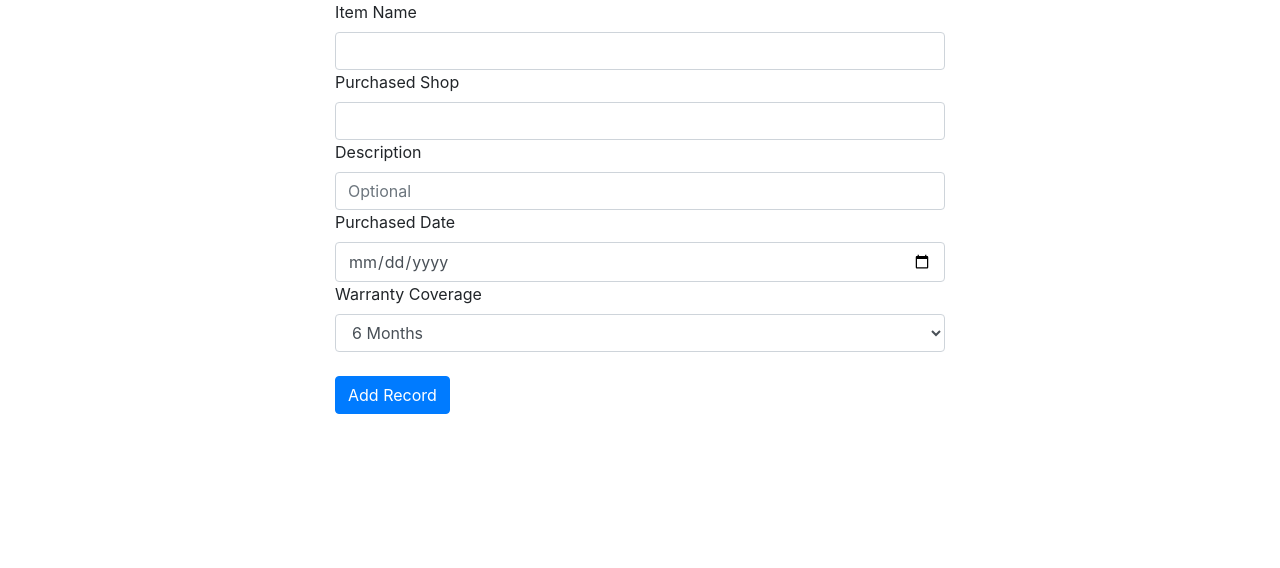
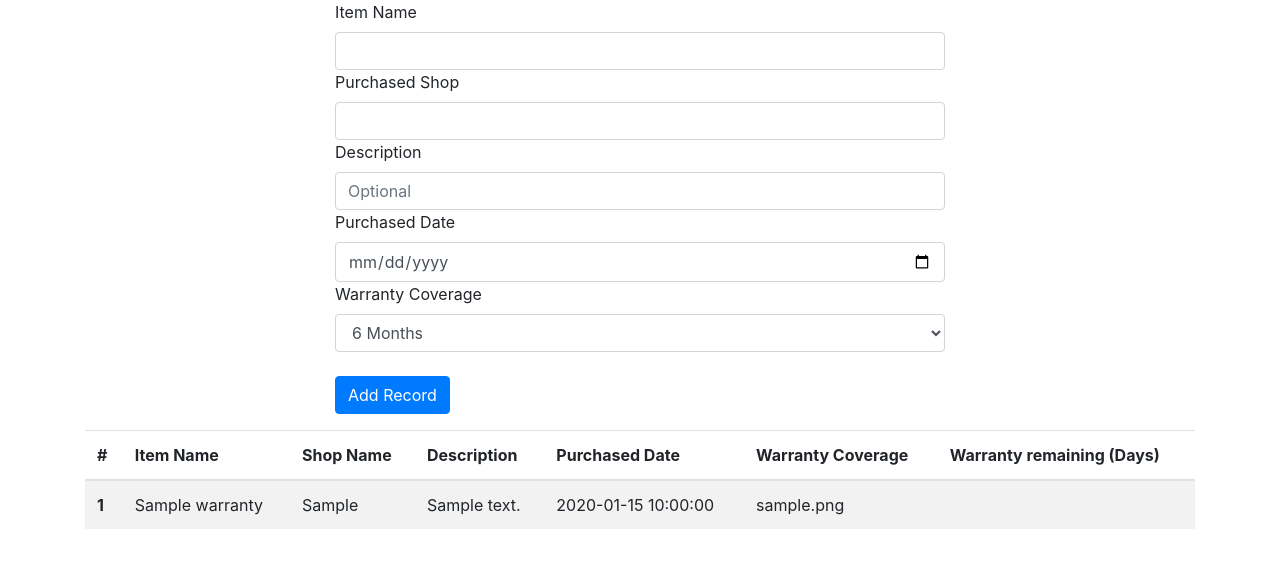
Before and after one commit to sachithsamaraweera/warranty_claiming, a PHP site: page /warranty_claim/ in a window 1280 px wide. Shown: the top 568 px of the page. Run offline with PHP 8.4, Linux system fonts and the light colour scheme; tables that the repository leaves empty or names only in its code hold one stand-in row (values such as "Sample post"); data that the repository does not hold is empty; some libraries are stand-ins or nearby versions.

Commit message:
Retrive with SELECT query, added read.php no issues yet

```diff
--- a/connection.php
+++ b/connection.php
@@ -3,3 +3,5 @@ $host = 'localhost';
 $user = 'root';
 $password = '';
 $database = 'products';
+
+$conn = mysqli_connect($host, $user, $password, $database);
--- a/index.php
+++ b/index.php
@@ -15,7 +15,7 @@
 
 <body>
     <?php
-
+    include "read.php";
     ?>
     <div class="container col-md-6">
         <form action="insert.php" method="POST">
@@ -61,10 +61,45 @@
 
                 <button type="submit" class="btn btn-primary" name="add">Add Record</button>
             </div>
+        </form>
+    </div>
+
+    <?php if (mysqli_num_rows($result)) {  ?>
+
+        <div class="container">
+            <table class="table table-striped">
+                <thead>
+                    <tr>
+                        <th scope="col">#</th>
+                        <th scope="col">Item Name</th>
+                        <th scope="col">Shop Name</th>
+                        <th scope="col">Description</th>
+                        <th scope="col">Purchased Date</th>
+                        <th scope="col">Warranty Coverage</th>
+                        <th scope="col">Warranty remaining (Days)</th>
+                    </tr>
+                </thead>
+                <tbody>
+                    <?php
+                    $i=1;
+                    while ($rows = mysqli_fetch_assoc($result)) {
 
 
+                    ?>
+                        <tr>
+                            <th scope="row"><?=$i?></th>
+                            <td><?=$rows['item_name']?></td>
+                            <td><?=$rows['purchased_shop']?></td>
+                            <td><?=$rows['description']?></td>
+                            <td><?=$rows['purchased_date']?></td>
+                            <td><?=$rows['warranty_coverage']?></td>
+                            <td><?=$rows['']?></td>
+                        </tr>
+                    <?php $i++; } ?>
 
-        </form>
+                </tbody>
+            </table>
+        <?php } ?>
         </div>
 
         <!-- Optional JavaScript -->
--- a/insert.php
+++ b/insert.php
@@ -29,7 +29,7 @@ if (isset($_POST['add'])) {
         die;
     }
 
-    $conn = mysqli_connect($host, $user, $password, $database);
+
     if (mysqli_connect_errno()) {
         die("Database Connection Failed");
     }
--- /dev/null
+++ b/read.php
@@ -0,0 +1,8 @@
+<?php
+
+include "connection.php";
+$sql = "SELECT * FROM warranty";
+$result = mysqli_query($conn,$sql);
+
+
+?>
```
Lines whose indentation alone changed are shown as unchanged.
